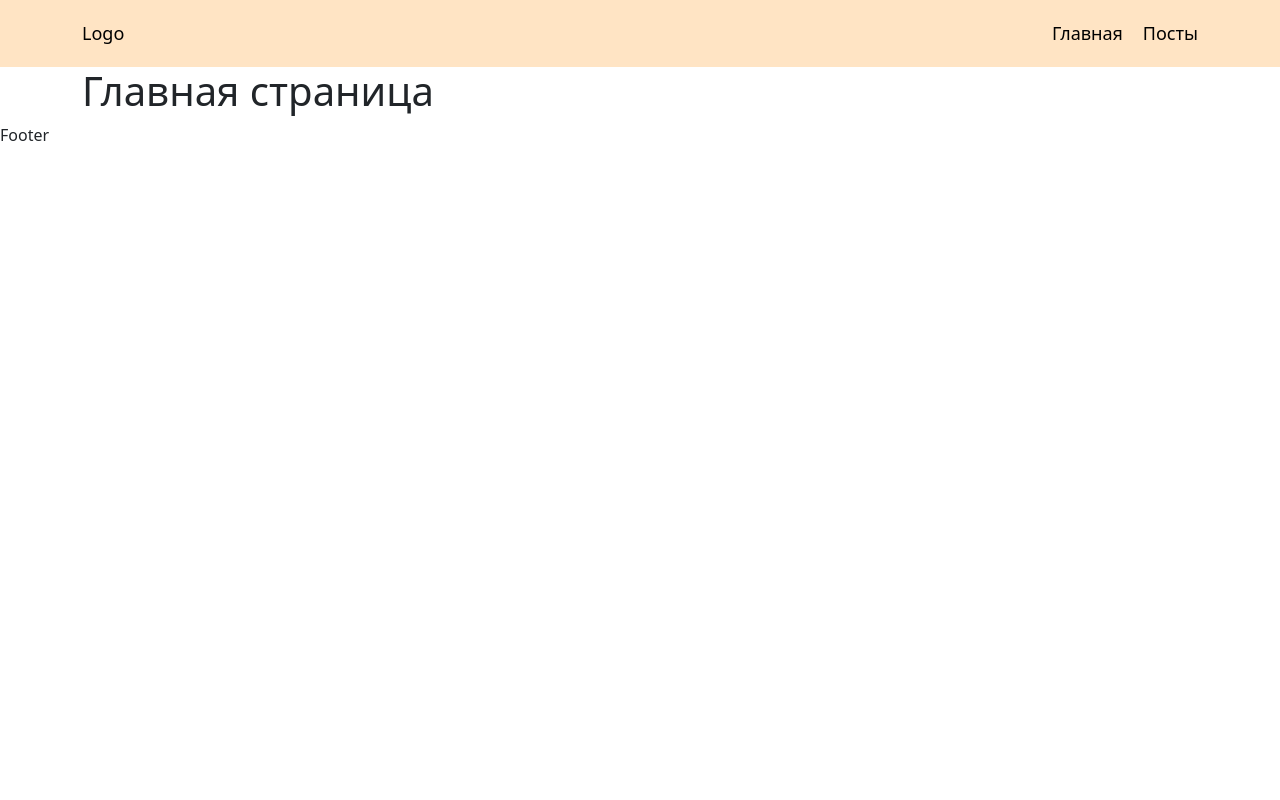
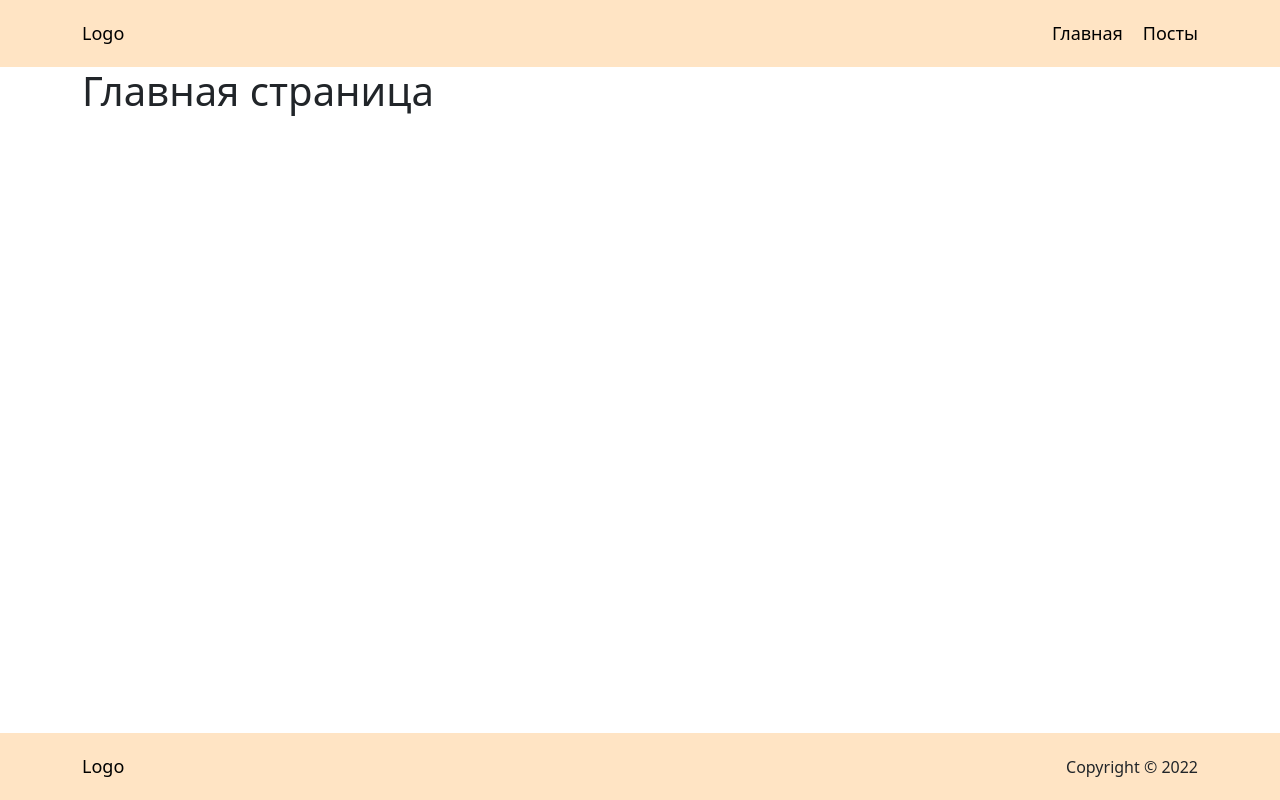
Before and after one commit to leonov-va/react-nextjs, a Next.js app: page / in a window 1280 px wide. Built offline with nearby package versions, Linux system fonts and the light colour scheme.

Commit message:
add footer

```diff
--- a/components/Footer/index.js
+++ b/components/Footer/index.js
@@ -1,5 +1,17 @@
+import AppLink from "../UI/AppLink/AppLink";
+import styles from "./index.module.scss";
+
 const Footer = () => {
-  return <div>Footer</div>;
+  return (
+    <div className={styles.footer}>
+      <div className="container">
+        <div className={styles.footerInner}>
+          <AppLink href="/" text="Logo" />
+          <span>Copyright © 2022</span>
+        </div>
+      </div>
+    </div>
+  );
 };
 
 export default Footer;
--- /dev/null
+++ b/components/Footer/index.module.scss
@@ -0,0 +1,10 @@
+.footer {
+  padding: 20px 0;
+  background-color: bisque;
+
+  &Inner {
+    display: flex;
+    align-items: center;
+    justify-content: space-between;
+  }
+}
--- a/components/Layout/index.js
+++ b/components/Layout/index.js
@@ -4,7 +4,7 @@ import Header from "../Header";
 
 const Layout = ({ children }) => {
   return (
-    <>
+    <div className="wrapper">
       <Head>
         <meta keywords="nextjs, react" />
         <title>Главная страница</title>
@@ -12,7 +12,7 @@ const Layout = ({ children }) => {
       <Header />
       <main role="main">{children}</main>
       <Footer />
-    </>
+    </div>
   );
 };
 
--- a/pages/posts.js
+++ b/pages/posts.js
@@ -14,7 +14,7 @@ const Posts = ({ posts }) => {
     <Layout>
       <div className={styles.posts}>
         <div className="container">
-          <h1>Страница постов</h1>
+          <h1 className={styles.postsTitle}>Страница постов</h1>
           <ul className={styles.postsList}>
             {posts.map((post) => (
               <Card key={post.id}>
--- a/pages/posts/[id].js
+++ b/pages/posts/[id].js
@@ -10,6 +10,7 @@ const Post = ({ post }) => {
     <Layout>
       <div className="container">
         <div className={styles.post}>
+          <hr />
           <AppLink
             className={styles.postLink}
             href="/posts"
--- a/styles/Posts.module.scss
+++ b/styles/Posts.module.scss
@@ -15,4 +15,9 @@
       grid-template-columns: 1fr;
     }
   }
+
+  &Title {
+    margin-top: 20px;
+    margin-bottom: 20px;
+  }
 }
--- a/styles/global.css
+++ b/styles/global.css
@@ -2,6 +2,16 @@
   margin: 0;
   padding: 0;
   box-sizing: border-box;
+}
+
+.wrapper {
+  display: flex;
+  flex-direction: column;
+  min-height: 100vh;
+}
+
+main {
+  flex-grow: 1;
 }
 
 /* Card */
```
